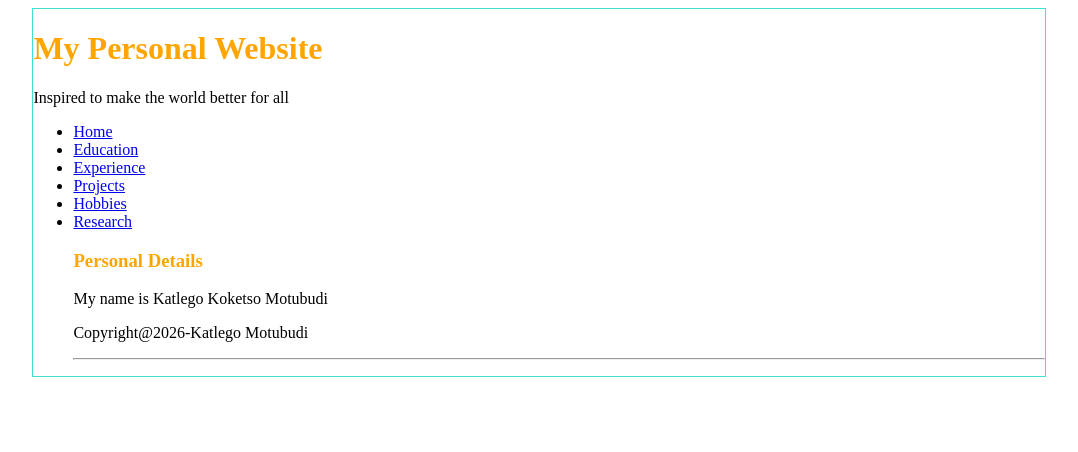
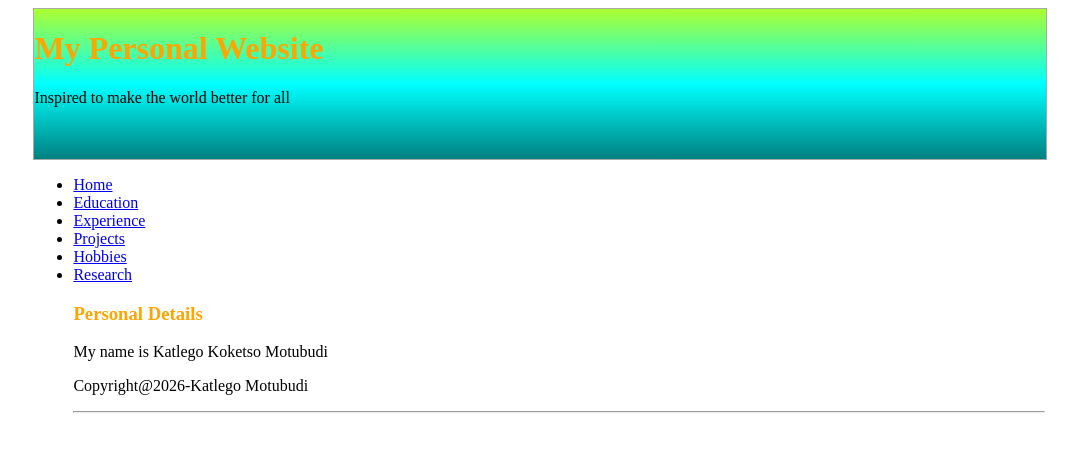
Before and after one commit to Katlego-Motubudi/profile, a plain HTML site: page index.html in a window 1280 px wide. Shown: the whole page, without its empty margins (101-1179 px from the left). Drawn offline with Linux system fonts and the light colour scheme.

Commit message:
Update style.css

```diff
--- a/CSS/style.css
+++ b/CSS/style.css
@@ -1,5 +1,14 @@
+/*styling div maincontainer*/
 div#divmaincontainer{
   width: 80%;
   margin: auto;
-  border: 1px solid turquoise;
+  /* border: 1px solid turquoise;*/
 }
+
+/* styling the header of the site*/
+header#siteheader{
+  width: 100%;
+  height: 150px;
+  background-image: linear-gradient(greenyellow,cyan,teal);
+  border:1px solid darkgrey;
+}
```
